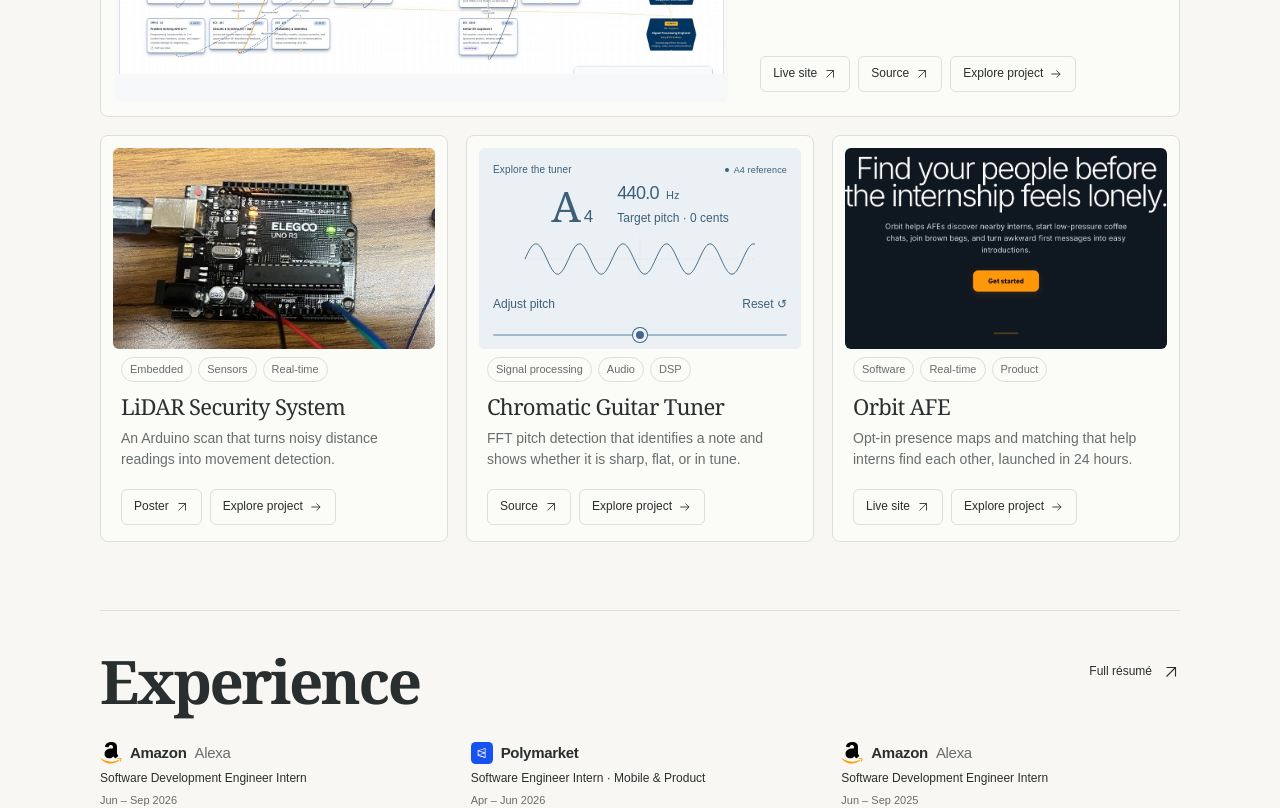
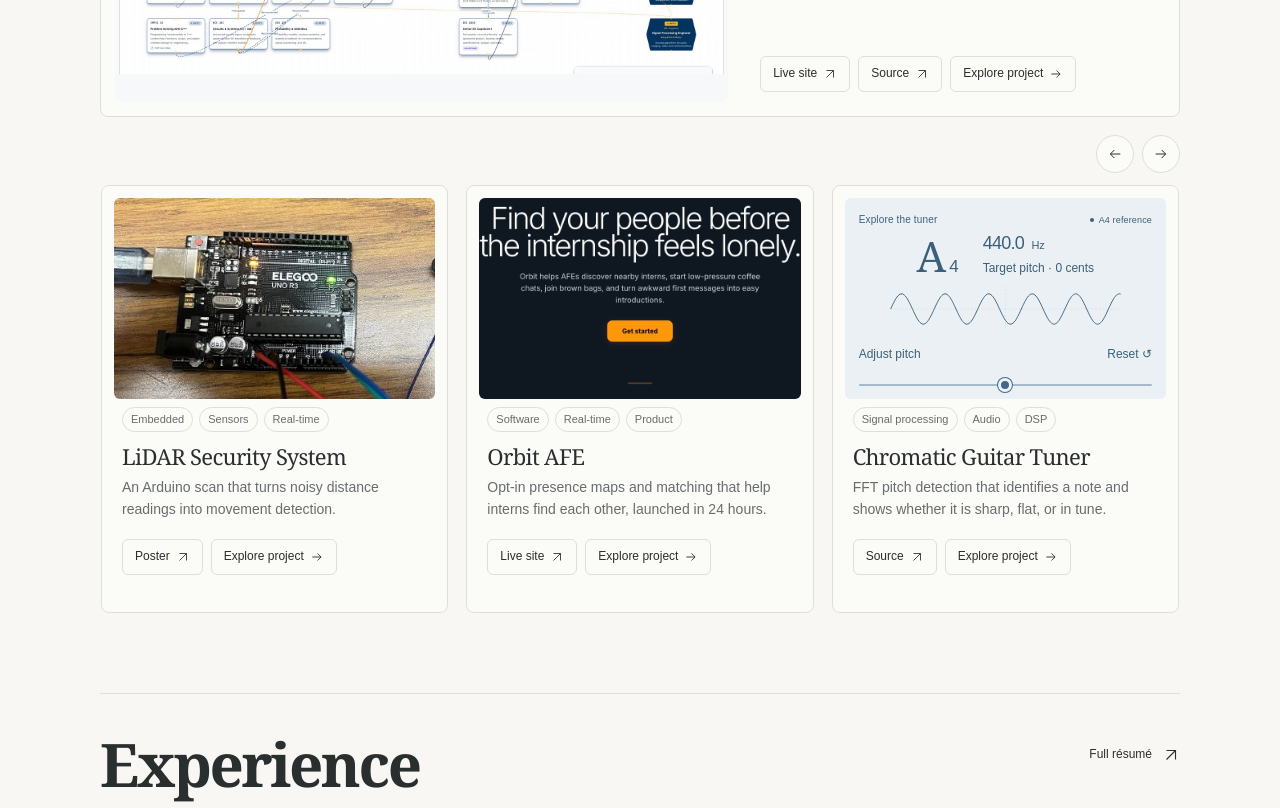
Before and after one commit to huynguyen9999/Portfolio, a Next.js app: page / in a window 1280 px wide. Shown: the part 1800-2608 px from the top of the page. Built offline with nearby package versions, Linux system fonts and the light colour scheme; no server answers.

Commit message:
Add homepage project carousel

```diff
--- a/app/globals.css
+++ b/app/globals.css
@@ -73,11 +73,18 @@
 .section-heading { display: flex; justify-content: space-between; align-items: flex-start; gap: 24px; margin-bottom: 28px; }
 .section-heading h2, .about-section h2, .contact h2 { font-size: clamp(44px, 5vw, 60px); font-weight: 650; letter-spacing: -.04em; line-height: 1.05; }
 .featured-flagship { display: grid; grid-template-columns: minmax(0, 1.35fr) minmax(280px, 0.9fr); gap: 28px; align-items: stretch; border: 1px solid var(--line); border-radius: 8px; padding: 14px; background: #fbfbf8; }
-.featured-row { display: grid; grid-template-columns: repeat(3, minmax(0, 1fr)); gap: 18px; margin-top: 18px; }
+.project-carousel { position: relative; margin-top: 18px; }
+.carousel-track { display: flex; gap: 18px; overflow-x: auto; scroll-snap-type: x mandatory; scrollbar-width: none; padding: 2px 1px 12px; scroll-padding-inline: 1px; }
+.carousel-track::-webkit-scrollbar { display: none; }
+.carousel-track .featured-card { flex: 0 0 calc((100% - 36px) / 3); scroll-snap-align: start; }
+.carousel-track .featured-card { border: 1px solid var(--line); border-radius: 8px; padding: 12px; background: #fbfbf8; }
+.carousel-controls { display: flex; justify-content: flex-end; gap: 8px; margin-bottom: 10px; }
+.carousel-controls button { display: inline-flex; align-items: center; justify-content: center; width: 38px; height: 38px; padding: 0; border: 1px solid var(--line); border-radius: 50%; background: #fbfbf8; color: var(--ink); }
+.carousel-controls button:hover { border-color: var(--accent); color: var(--accent); }
+.carousel-controls svg { width: 16px; height: 16px; }
 .featured-card { min-width: 0; }
-.featured-row .featured-card { border: 1px solid var(--line); border-radius: 8px; padding: 12px; background: #fbfbf8; }
 .featured-card, .featured-shot img, .featured-shot .tuner { transition: transform 180ms ease, border-color 180ms ease; }
-.featured-flagship:hover, .featured-row .featured-card:hover { transform: translateY(-2px); border-color: #c5c8c3; }
+.featured-flagship:hover, .carousel-track .featured-card:hover { transform: translateY(-2px); border-color: #c5c8c3; }
 .featured-card:hover .featured-shot img, .featured-card:hover .featured-shot .tuner { transform: scale(1.015); }
 .featured-shot { position: relative; overflow: hidden; border-radius: 6px; background: #eef1ee; aspect-ratio: 16 / 10; width: 100%; min-width: 0; }
 .featured-flagship .featured-shot { aspect-ratio: auto; min-height: 340px; height: 100%; background: #f7f8fa; }
@@ -93,7 +100,7 @@
 .featured-tags { display: flex; flex-wrap: wrap; gap: 6px; list-style: none; margin-bottom: 12px; }
 .featured-tags li { color: var(--muted); font-size: 11px; line-height: 1; padding: 6px 8px; border: 1px solid var(--line); border-radius: 999px; }
 .featured-copy h3 { font-family: "Newsreader Variable", Georgia, serif; font-size: 28px; font-weight: 520; letter-spacing: -.03em; line-height: 1.15; }
-.featured-row .featured-copy h3 { font-size: 22px; }
+.carousel-track .featured-copy h3 { font-size: 22px; }
 .featured-copy h3 a:hover { color: var(--accent); }
 .featured-copy > p { color: var(--muted); font-size: 14px; line-height: 1.55; margin-top: 8px; }
 .featured-metrics { display: flex; gap: 28px; margin-top: 22px; }
@@ -159,6 +166,7 @@
 .contact-links a:last-child svg { width: 13px; height: 13px; }
 .site-footer { border-top: 1px solid var(--line); display: flex; align-items: center; justify-content: space-between; gap: 20px; padding-block: 24px 30px; color: var(--muted); font-size: 9px; }
 .site-footer a { display: flex; align-items: center; gap: 6px; min-height: 30px; }
+.footer-links { display: flex; align-items: center; gap: 16px; }
 .site-footer svg { width: 12px; height: 12px; }
 .case-study { padding-top: 35px; }
 .back-link { display: inline-flex; align-items: center; gap: 10px; color: var(--muted); font-size: 12px; min-height: 44px; }
@@ -206,8 +214,7 @@
   .hero-statement { font-size: 23px; }
   .featured-flagship { grid-template-columns: 1fr; }
   .featured-flagship .featured-shot { min-height: 0; aspect-ratio: 16 / 10; height: auto; }
-  .featured-row { grid-template-columns: 1fr 1fr; }
-  .featured-row .featured-card:last-child { grid-column: 1 / -1; }
+  .carousel-track .featured-card { flex-basis: calc((100% - 18px) / 2); }
   .diagram, .tuner { padding: 18px 17px 14px; }
   .visual-topline { font-size: 9px; }
   .visual-topline > span:last-child { font-size: 8px; }
@@ -241,8 +248,8 @@
   .signature-link { margin-left: 0; }
   .section-heading { flex-direction: column; align-items: flex-start; gap: 8px; margin-bottom: 22px; }
   .section-heading h2, .about-section h2, .contact h2 { font-size: 36px; }
-  .featured-row, .experience-strip { grid-template-columns: 1fr; }
-  .featured-row .featured-card:last-child { grid-column: auto; }
+  .carousel-track .featured-card { flex-basis: min(84%, 360px); }
+  .experience-strip { grid-template-columns: 1fr; }
   .diagram, .tuner { padding: 21px 22px 15px; }
   .diagram > svg { height: 220px; }
   .visual-topline { font-size: 10px; }
--- a/app/projects/page.tsx
+++ b/app/projects/page.tsx
@@ -1,7 +1,7 @@
 import type { Metadata } from "next";
 import Link from "next/link";
 import { projects } from "@/lib/content";
-import { ProjectActions, ProjectShot } from "@/components/featured-work";
+import { ProjectActions, ProjectShot } from "@/components/project-card";
 
 export const metadata: Metadata = {
   title: "Projects",
--- a/components/chrome.tsx
+++ b/components/chrome.tsx
@@ -12,7 +12,7 @@
 }
 
 export function Footer() {
-  return <footer className="site-footer wrap"><p>© {new Date().getFullYear()} Huy Nguyen</p><p>Made with intention, in Santa Barbara.</p><a href="https://github.com/huynguyen9999/Portfolio" target="_blank" rel="noreferrer">View source <Arrow diagonal /></a></footer>;
+  return <footer className="site-footer wrap"><p>© {new Date().getFullYear()} Huy Nguyen</p><p>Made with intention, in Santa Barbara.</p><div className="footer-links"><a href="https://www.linkedin.com/in/huynguyen06/" target="_blank" rel="noreferrer">LinkedIn <Arrow diagonal /></a><a href="https://github.com/huynguyen9999" target="_blank" rel="noreferrer">GitHub <Arrow diagonal /></a></div></footer>;
 }
 
 export function Contact() {
--- a/components/featured-work.tsx
+++ b/components/featured-work.tsx
@@ -1,10 +1,7 @@
-import Image from "next/image";
 import Link from "next/link";
-import { Arrow } from "@/components/icons";
-import { ProjectVisual } from "@/components/project-visual";
-import { projects, type Project } from "@/lib/content";
-
-const SUPPORTING = ["lidar", "guitar-tuner", "orbit"];
+import { ProjectCarousel } from "@/components/project-carousel";
+import { ProjectActions, ProjectShot } from "@/components/project-card";
+import { projects } from "@/lib/content";
 
 function projectBySlug(slug: string) {
   const project = projects.find(item => item.slug === slug);
@@ -12,29 +9,12 @@
   return project;
 }
 
-export function ProjectActions({ project, compact = false }: { project: Project; compact?: boolean }) {
-  const sourceUrl = compact && (project.liveUrl || project.posterUrl) ? undefined : project.sourceUrl;
-  return <div className="featured-actions">
-    {project.liveUrl && <a href={project.liveUrl} target="_blank" rel="noreferrer" aria-label={`Live site: ${project.title}`}>Live site <Arrow diagonal /></a>}
-    {project.posterUrl && <a href={project.posterUrl} target="_blank" rel="noreferrer" aria-label={`View poster: ${project.title}`}>Poster <Arrow diagonal /></a>}
-    {sourceUrl && <a href={sourceUrl} target="_blank" rel="noreferrer" aria-label={`Source: ${project.title}`}>Source <Arrow diagonal /></a>}
-    <Link href={`/projects/${project.slug}`} aria-label={`Explore project: ${project.title}`}>Explore project <Arrow /></Link>
-  </div>;
-}
-
-export function ProjectShot({ project, priority = false }: { project: Project; priority?: boolean }) {
-  return <div className="featured-shot">
-    {project.image ? <Image src={project.image} alt={project.imageAlt ?? ""} fill sizes={priority ? "(max-width: 900px) 100vw, 640px" : "(max-width: 700px) 100vw, 340px"} priority={priority} /> : <ProjectVisual slug={project.slug} />}
-  </div>;
-}
-
 export function FeaturedWork() {
   const flagship = projectBySlug("igauchoback");
-  const supporting = SUPPORTING.map(projectBySlug);
+  const supporting = projects.filter(project => project.slug !== flagship.slug).map(({ slug, title, categoryTags, cardSummary, liveUrl, posterUrl, sourceUrl, image, imageAlt }) => ({ slug, title, categoryTags, cardSummary, liveUrl, posterUrl, sourceUrl, image, imageAlt }));
   return <section id="work" className="work-section" aria-labelledby="work-heading">
     <div className="section-heading">
       <h2 id="work-heading">Projects</h2>
-      <Link className="inline-link" href="/projects">View all projects <Arrow /></Link>
     </div>
     <article className="featured-card featured-flagship">
       <ProjectShot project={flagship} priority />
@@ -46,14 +26,6 @@
         <ProjectActions project={flagship} />
       </div>
     </article>
-    <div className="featured-row">{supporting.map(project => <article className="featured-card" key={project.slug}>
-      <ProjectShot project={project} />
-      <div className="featured-copy">
-        <ul className="featured-tags" aria-label={`${project.title} categories`}>{project.categoryTags.map(tag => <li key={tag}>{tag}</li>)}</ul>
-        <h3><Link href={`/projects/${project.slug}`}>{project.title}</Link></h3>
-        <p>{project.cardSummary}</p>
-        <ProjectActions project={project} compact />
-      </div>
-    </article>)}</div>
+    <ProjectCarousel projects={supporting} />
   </section>;
 }
--- a/components/icons.tsx
+++ b/components/icons.tsx
@@ -1,3 +1,4 @@
-export function Arrow({ diagonal = false }: { diagonal?: boolean }) {
-  return <svg width="18" height="18" viewBox="0 0 24 24" fill="none" stroke="currentColor" strokeWidth="1.5" aria-hidden="true"><path d={diagonal ? "M6 18 18 6M6 6h12v12" : "M4 12h15m-6-6 6 6-6 6"} /></svg>;
+export function Arrow({ diagonal = false, direction = "right" }: { diagonal?: boolean; direction?: "left" | "right" }) {
+  const transform = diagonal || direction === "right" ? undefined : "rotate(180 12 12)";
+  return <svg width="18" height="18" viewBox="0 0 24 24" fill="none" stroke="currentColor" strokeWidth="1.5" aria-hidden="true"><path transform={transform} d={diagonal ? "M6 18 18 6M6 6h12v12" : "M4 12h15m-6-6 6 6-6 6"} /></svg>;
 }
--- /dev/null
+++ b/components/project-card.tsx
@@ -0,0 +1,24 @@
+import Image from "next/image";
+import Link from "next/link";
+import { Arrow } from "@/components/icons";
+import { ProjectVisual } from "@/components/project-visual";
+import type { Project } from "@/lib/content";
+
+type ProjectActionData = Pick<Project, "slug" | "title" | "liveUrl" | "posterUrl" | "sourceUrl">;
+type ProjectShotData = Pick<Project, "slug" | "image" | "imageAlt">;
+
+export function ProjectActions({ project, compact = false }: { project: ProjectActionData; compact?: boolean }) {
+  const sourceUrl = compact && (project.liveUrl || project.posterUrl) ? undefined : project.sourceUrl;
+  return <div className="featured-actions">
+    {project.liveUrl && <a href={project.liveUrl} target="_blank" rel="noreferrer" aria-label={`Live site: ${project.title}`}>Live site <Arrow diagonal /></a>}
+    {project.posterUrl && <a href={project.posterUrl} target="_blank" rel="noreferrer" aria-label={`View poster: ${project.title}`}>Poster <Arrow diagonal /></a>}
+    {sourceUrl && <a href={sourceUrl} target="_blank" rel="noreferrer" aria-label={`Source: ${project.title}`}>Source <Arrow diagonal /></a>}
+    <Link href={`/projects/${project.slug}`} aria-label={`Explore project: ${project.title}`}>Explore project <Arrow /></Link>
+  </div>;
+}
+
+export function ProjectShot({ project, priority = false }: { project: ProjectShotData; priority?: boolean }) {
+  return <div className="featured-shot">
+    {project.image ? <Image src={project.image} alt={project.imageAlt ?? ""} fill sizes={priority ? "(max-width: 900px) 100vw, 640px" : "(max-width: 700px) 100vw, 340px"} priority={priority} /> : <ProjectVisual slug={project.slug} />}
+  </div>;
+}
--- /dev/null
+++ b/components/project-carousel.tsx
@@ -0,0 +1,42 @@
+"use client";
+
+import { useRef } from "react";
+import Link from "next/link";
+import { Arrow } from "@/components/icons";
+import { ProjectActions, ProjectShot } from "@/components/project-card";
+import type { Project } from "@/lib/content";
+
+type CarouselProject = Pick<Project, "slug" | "title" | "categoryTags" | "cardSummary" | "liveUrl" | "posterUrl" | "sourceUrl" | "image" | "imageAlt">;
+
+export function ProjectCarousel({ projects }: { projects: CarouselProject[] }) {
+  const trackRef = useRef<HTMLDivElement>(null);
+
+  function move(direction: "backward" | "forward") {
+    const track = trackRef.current;
+    if (!track) return;
+
+    const distance = Math.max(track.clientWidth * 0.82, 280);
+    track.scrollBy({
+      left: direction === "forward" ? distance : -distance,
+      behavior: window.matchMedia("(prefers-reduced-motion: reduce)").matches ? "auto" : "smooth",
+    });
+  }
+
+  return <div className="project-carousel">
+    <div className="carousel-controls" aria-label="Browse projects">
+      <button type="button" onClick={() => move("backward")} aria-label="Show previous projects"><Arrow direction="left" /></button>
+      <button type="button" onClick={() => move("forward")} aria-label="Show more projects"><Arrow /></button>
+    </div>
+    <div className="carousel-track" ref={trackRef} aria-label="More projects" tabIndex={0}>
+      {projects.map(project => <article className="featured-card" key={project.slug}>
+        <ProjectShot project={project} />
+        <div className="featured-copy">
+          <ul className="featured-tags" aria-label={`${project.title} categories`}>{project.categoryTags.map(tag => <li key={tag}>{tag}</li>)}</ul>
+          <h3><Link href={`/projects/${project.slug}`}>{project.title}</Link></h3>
+          <p>{project.cardSummary}</p>
+          <ProjectActions project={project} compact />
+        </div>
+      </article>)}
+    </div>
+  </div>;
+}
```
Also changed, not shown: 1 other file (tests, documents, lock files or other folders).
